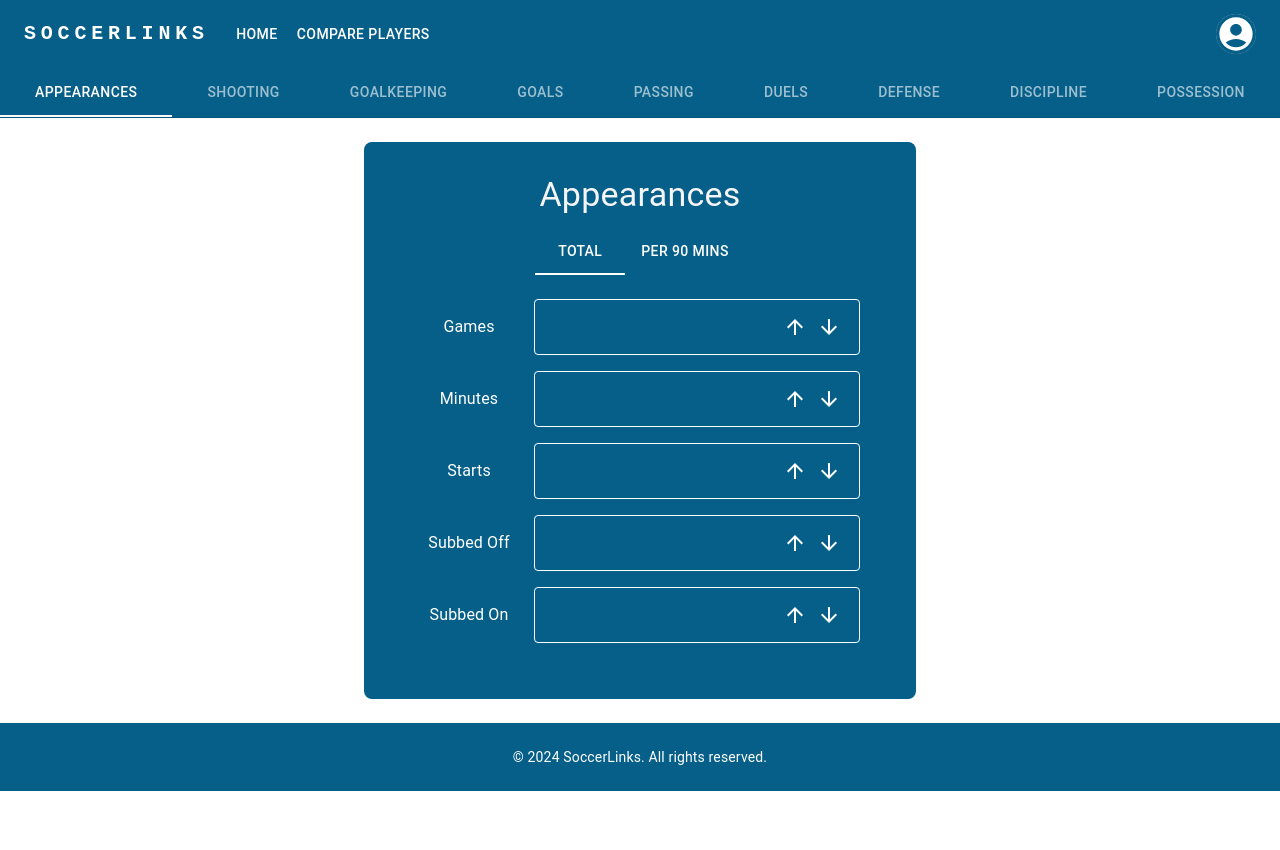
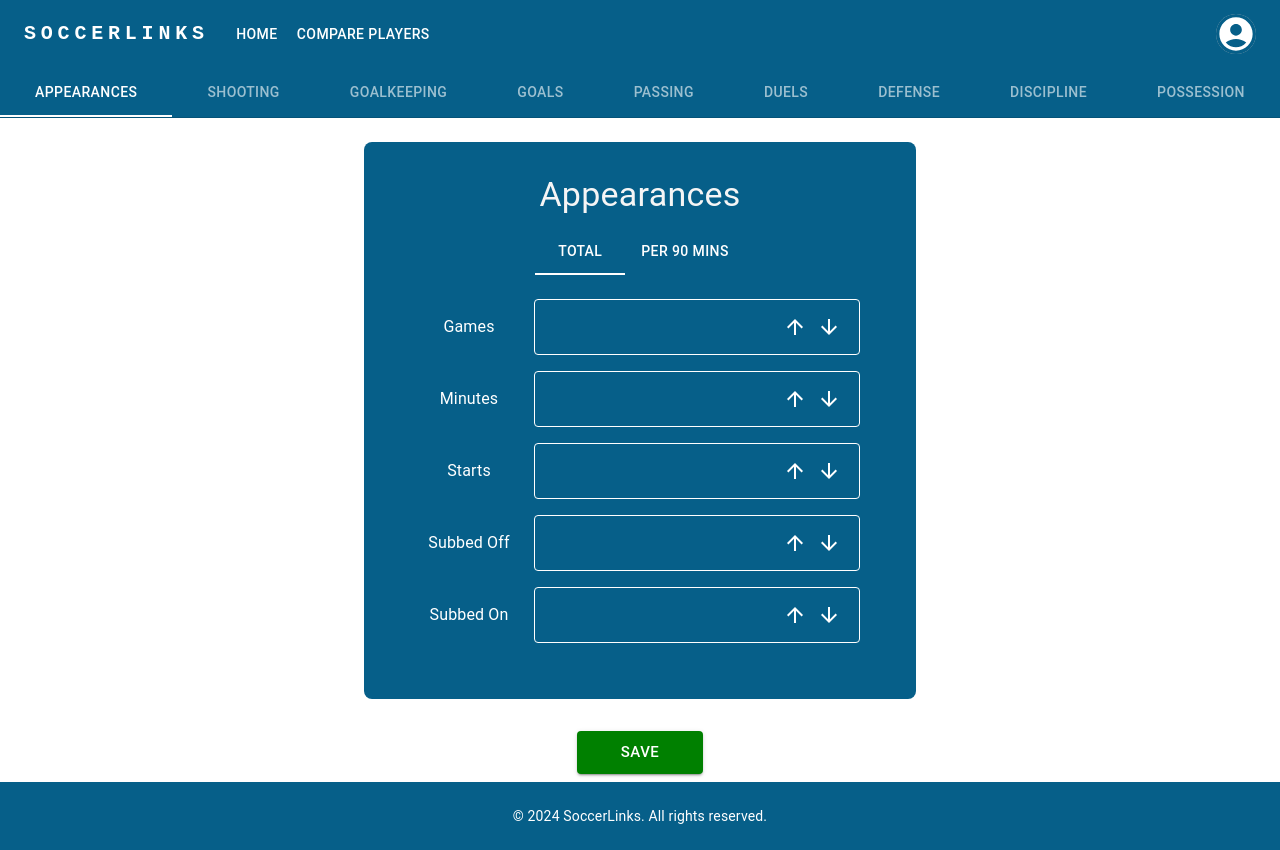
Before and after one commit to asayenju/soccerLink, a React (Create React App) app in the folder frontend/: page / in a window 1280 px wide. Before the commit the page ends 800 px from the top, so only its background shows below. Built offline with nearby package versions, Linux system fonts and the light colour scheme.

Commit message:
Added save button to playeraddedit

```diff
--- a/frontend/src/components/PlayerAddEdit.js
+++ b/frontend/src/components/PlayerAddEdit.js
@@ -2,15 +2,37 @@ import React from 'react';
 import ResponsiveAppBar from './Header';
 import Footer from './footer';
 import StatsTabs from './StatsTab';
+import Button from '@mui/material/Button';
 
 const PlayerAddEdit = () => {
   return (
     <>
-        <ResponsiveAppBar />
-        <StatsTabs isForm={true}/>
-        <Footer />
+      <ResponsiveAppBar />
+      <StatsTabs isForm={true} />
+      <div
+        style={{
+          display: 'flex',
+          justifyContent: 'center',
+          margin: '1vh'
+          // No need for alignItems as we want vertical position to remain natural
+        }}
+      >
+       <Button
+        variant="contained"
+        size="large"
+        sx={{
+          width: '10%',
+          backgroundColor: 'green',
+          '&:hover': {
+            backgroundColor: '#50C878', // Change hover color to light green
+          },
+        }}
+      >
+        SAVE
+      </Button>
+      </div>
+      <Footer />
     </>
-
   );
 };
 
```
